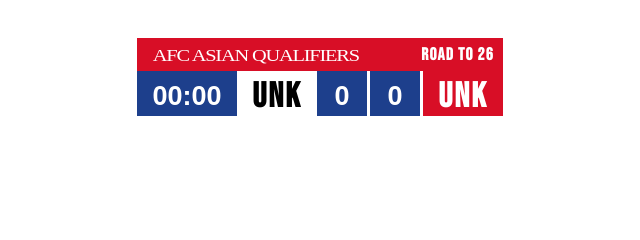
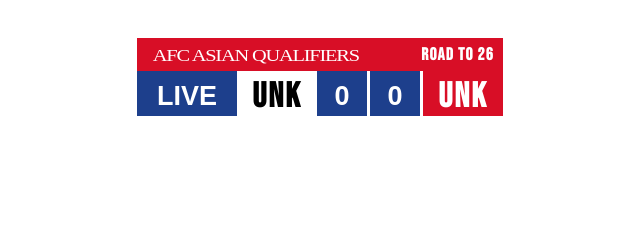
Before and after one commit to Real-Dr-Unknown/AFC-Overlay, a plain HTML site: page index.html in a window 1280 px wide. Shown: the top 240 px of the page, 320-960 px from the left. Drawn offline with Linux system fonts and the light colour scheme; a web font is replaced by a local one.

Commit message:
Update index.html

```diff
--- a/index.html
+++ b/index.html
@@ -24,7 +24,7 @@
             <div class="heading">AFC ASIAN QUALIFIERS</div>
             <div class="road">ROAD TO 26</div>
         </div>
-        <div class="timer" id="timerDisplay">00:00</div>
+        <div class="timer" id="timerDisplay">LIVE</div>
         <div class="home_name" id="hhN">UNK</div>
         <div class="score" id="scS">0</div>
         <div class="score" id="scS2">0</div>
```
